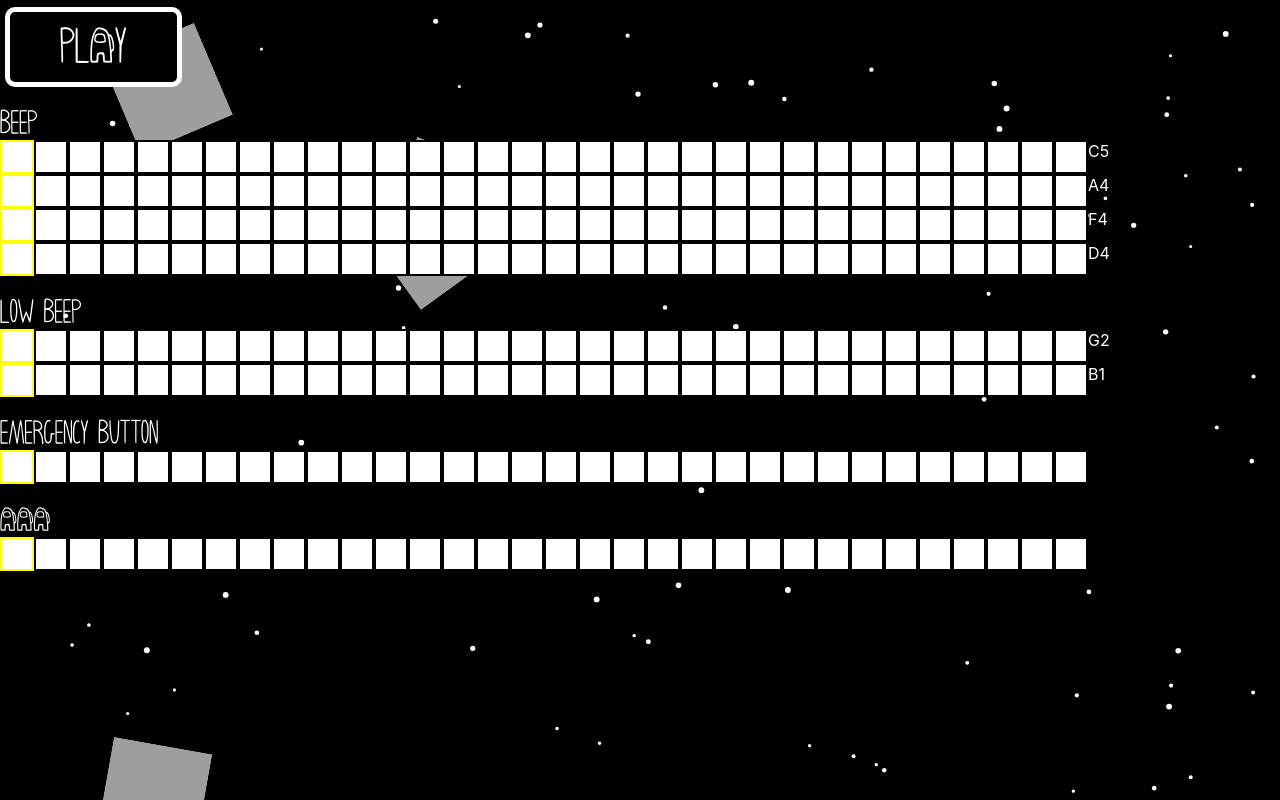
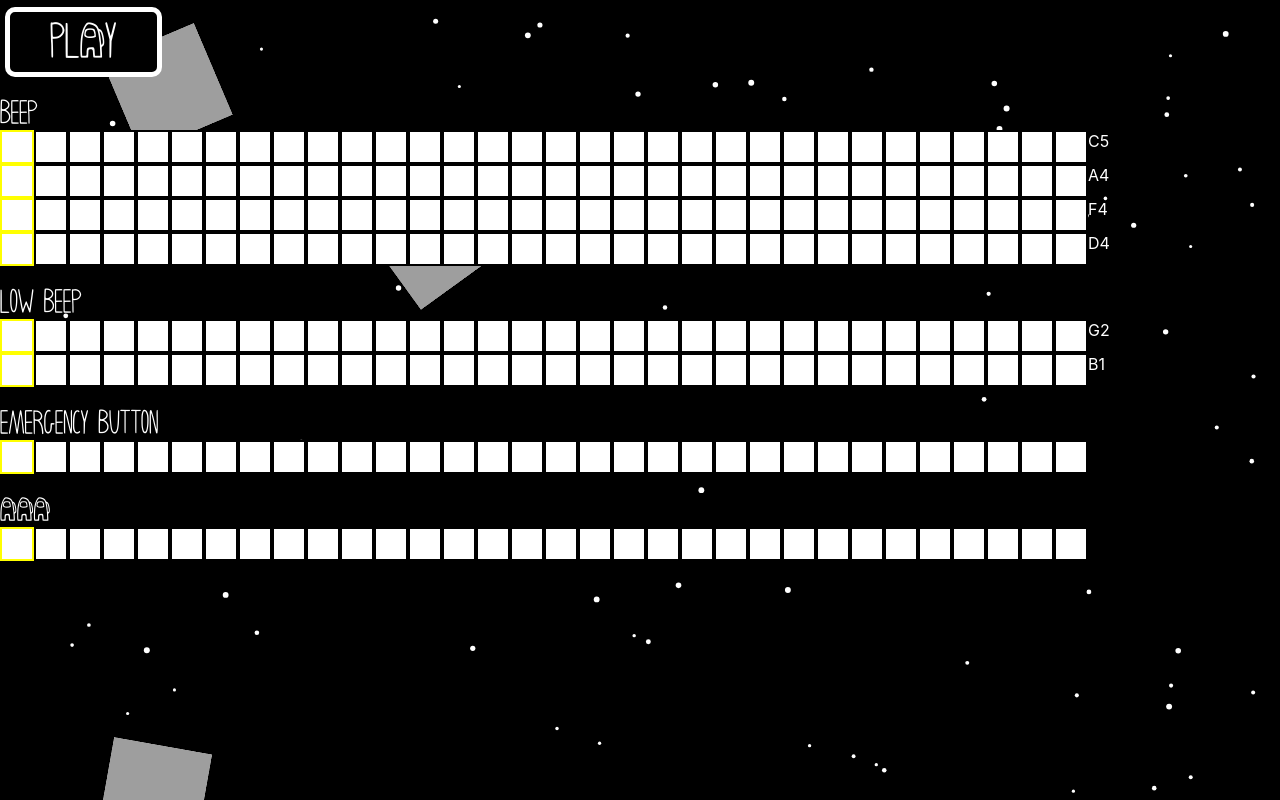
Before and after one commit to Lin2/amogusmusic, a React (Create React App) app in the folder frontend/: page / in a window 1280 px wide. Built offline with nearby package versions, Linux system fonts and the light colour scheme; no server answers.

Commit message:
tile color change

```diff
--- a/frontend/src/Sequencer.js
+++ b/frontend/src/Sequencer.js
@@ -64,7 +64,7 @@ const Sequencer = () => {
     return (
         <div>
             <div></div>
-            <button className = "playButton" onClick={startStopPlaying} text={isPlaying.toString()} style={{padding:"10px 50px", fontFamily: "Impostograph", fontSize:"60px"}} disabled={hasStarted}>PLAY</button>
+            <button className = "playButton" onClick={startStopPlaying} text={isPlaying.toString()} style={{padding:"5px 40px", fontFamily: "Impostograph", fontSize:"60px"}} disabled={hasStarted}>PLAY</button>
             <div className="rowGroupHeader">Beep</div>
             <SequencerRow ref={ref_music_1} sound={sounds.beep} note="C5" name="C5" beat={highlight}/>
             <SequencerRow ref={ref_music_2} sound={sounds.beep} note="A4" name="A4" beat={highlight}/>
--- a/frontend/src/SequencerRow.js
+++ b/frontend/src/SequencerRow.js
@@ -40,7 +40,7 @@ const SequencerRow = forwardRef(function SequenceRow(props, ref) {
            activateButton(i);
            //currentPage = i
            }
-       } style={{backgroundColor: enabled[i] ? 'green': 'white', padding: '15px 15px', border: '2px solid', borderColor: buttonBorderColor[i]}} >
+       } style={{backgroundColor: enabled[i] ? '#41E1DC': 'white', padding: '15px 15px', border: '2px solid', borderColor: buttonBorderColor[i]}} >
 
    </button>
 )
```
